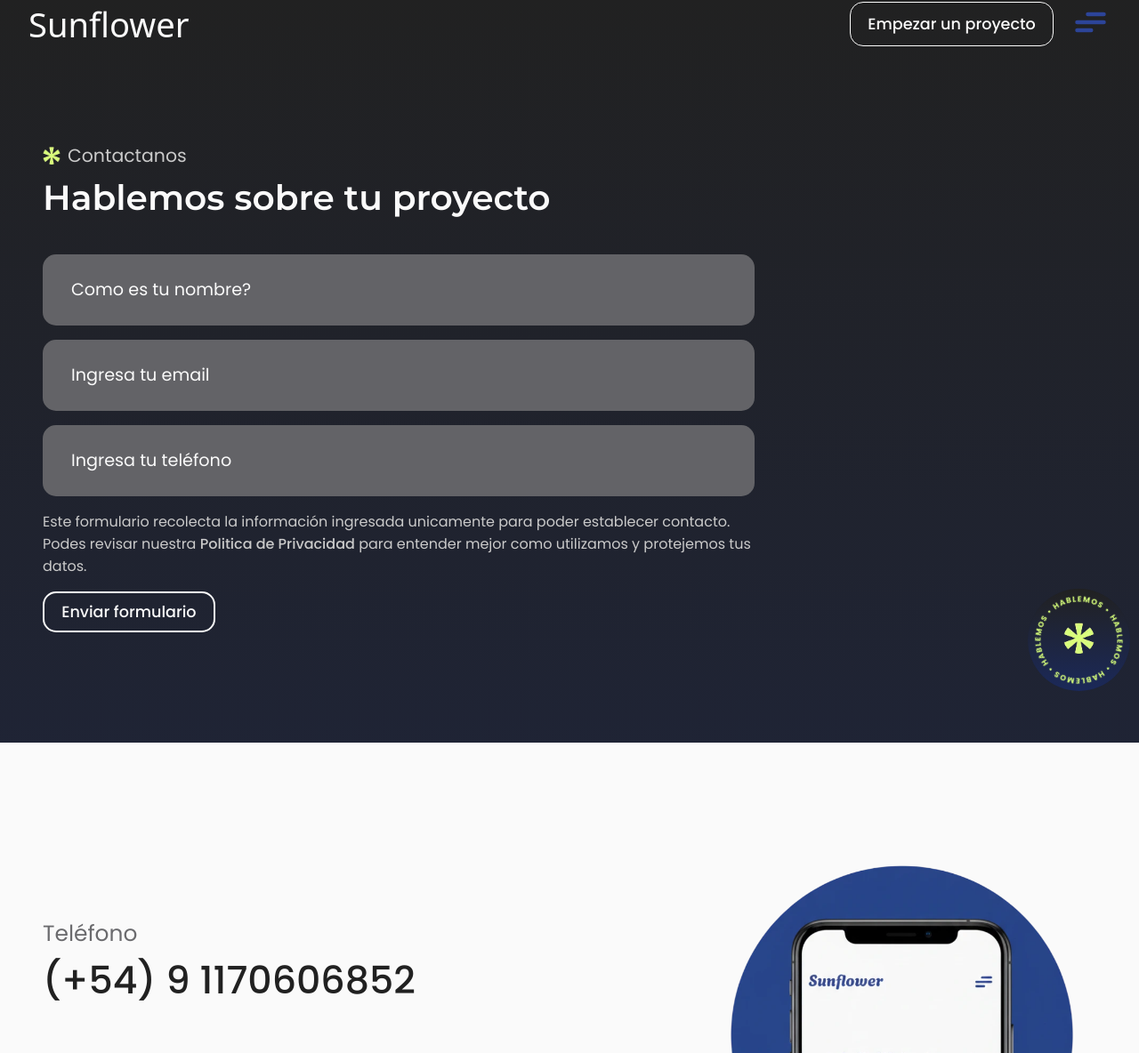
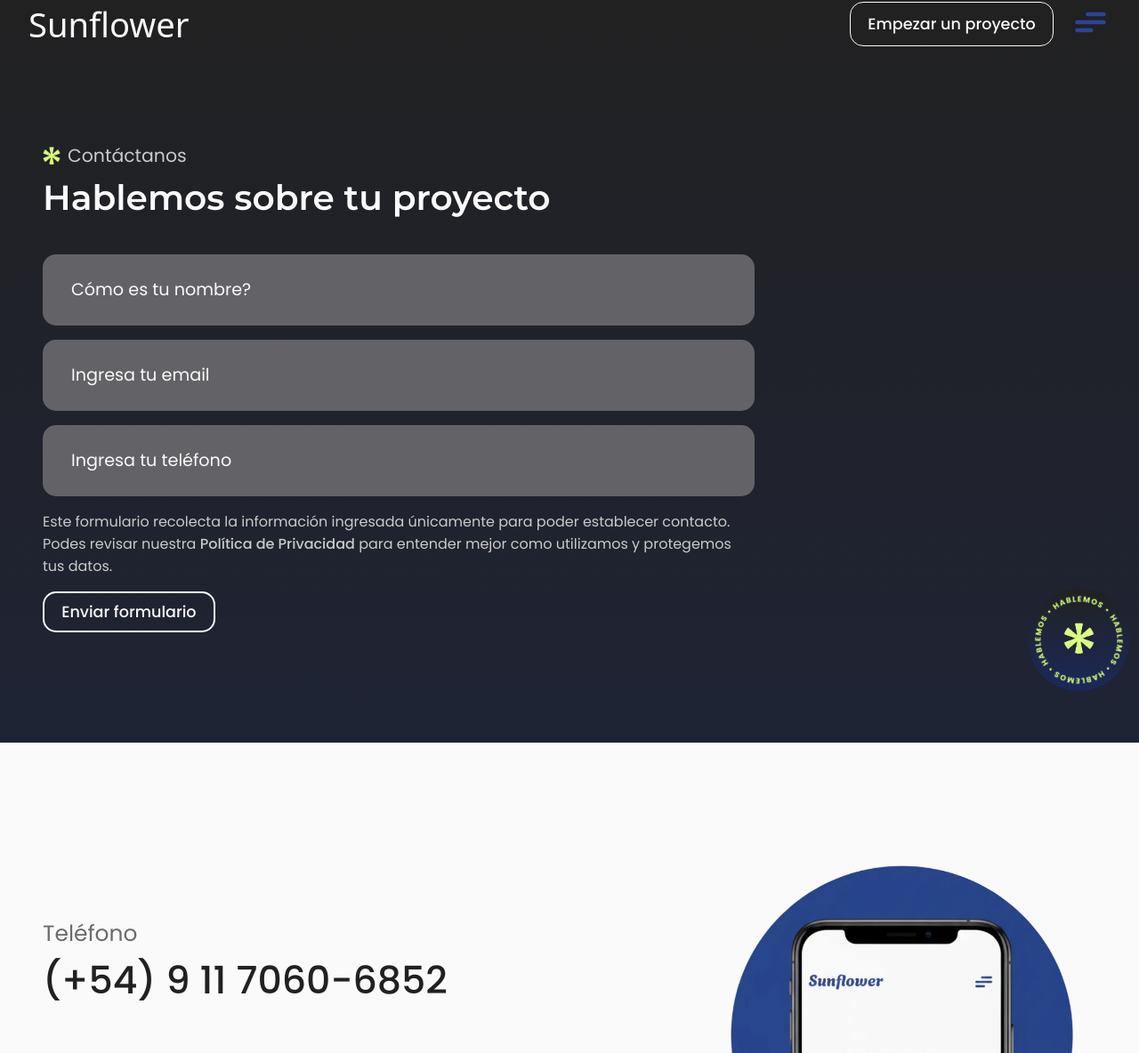
Before and after one commit to ArielMarno/sf2026, a React (Vite) app: page /contacto in a window 1280 px wide. Shown: the part 13-1197 px from the top of the page at 89% size. Built offline with nearby package versions, Linux system fonts and the light colour scheme; a web font is replaced by a local one.

Commit message:
Corrige errores tipográficos y mejora la legibilidad en los componentes de contacto y pie de página; actualiza números de teléfono y textos de privacidad

```diff
--- a/src/components/ContactData.jsx
+++ b/src/components/ContactData.jsx
@@ -17,7 +17,7 @@
         <div className='content'>
             <fieldset>
                 <h4>Teléfono</h4>
-                <h2>(+54) 9 1170606852</h2>
+                <h2>(+54) 9 11 7060-6852</h2>
             </fieldset>
             <fieldset className='email'>
                 <h4>E-mail</h4>
--- a/src/components/Footer.jsx
+++ b/src/components/Footer.jsx
@@ -33,10 +33,10 @@
                         </div>
                     </div>
                     <div className='footer_contact-data'>
-                        <h4>Contactanos</h4>
+                        <h4>Contáctanos</h4>
                         <a href="/contacto">Empezar un proyecto</a>
                         <p>(+54) 9 1170606852</p>
-                        <p className='email'>contacto <br /> @sunfloweragencia.com</p>
+                        <p className='email'>contacto<br />@sunfloweragencia.com</p>
                         <p>Buenos Aires, Argentina.</p>
                     </div>
                     <div className='footer_services'>
@@ -66,7 +66,7 @@
                     <p>©{new Date().getFullYear()} Sunflower Agencia. Todos los derechos reservados.</p>
                     <div className='links'>
                         <a href="/terminosycondiciones">Terminos de Uso</a>
-                        <a href="/politicadeprivacidad">Politica de Privacidad</a>
+                        <a href="/politicadeprivacidad">Política de Privacidad</a>
                     </div>
                 </div>
         </div>
--- a/src/pages/Contact.jsx
+++ b/src/pages/Contact.jsx
@@ -53,7 +53,7 @@
       <Whatsapp />
       <div className='contact-container'>
         <div className='title'>
-          <h4><img src={star} alt="estrella" />Contactanos</h4>
+          <h4><img src={star} alt="estrella" />Contáctanos</h4>
           <h2>Hablemos sobre<br /> tu proyecto</h2>
         </div>
 
@@ -64,7 +64,7 @@
               type="text"
               name='nombre'
               id='nombre'
-              placeholder='Como es tu nombre?'
+              placeholder='Cómo es tu nombre?'
               value={formData.nombre}
               autoComplete="off"
               onChange={handleInputChange}
@@ -92,7 +92,7 @@
             />
           </section>
 
-          <p>Este formulario recolecta la información ingresada unicamente para poder establecer contacto. Podes revisar nuestra <a href="/politicadeprivacidad">Politica de Privacidad</a> para entender mejor como utilizamos y protejemos tus datos.</p>
+          <p>Este formulario recolecta la información ingresada únicamente para poder establecer contacto. Podes revisar nuestra <a href="/politicadeprivacidad">Política de Privacidad</a> para entender mejor como utilizamos y protegemos tus datos.</p>
 
           <button type='submit' className='cta-btn_black'>
             Enviar formulario <img src={arrowb} alt="flecha" />
```
